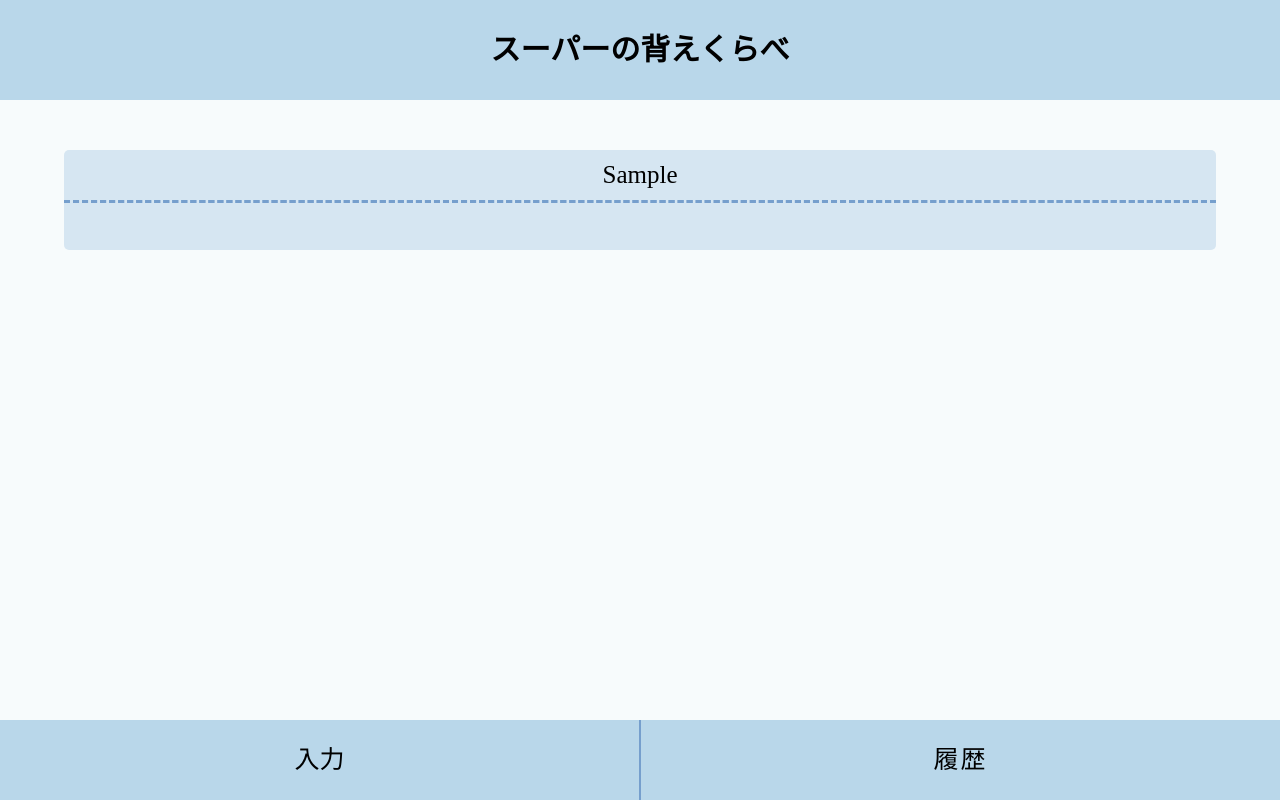
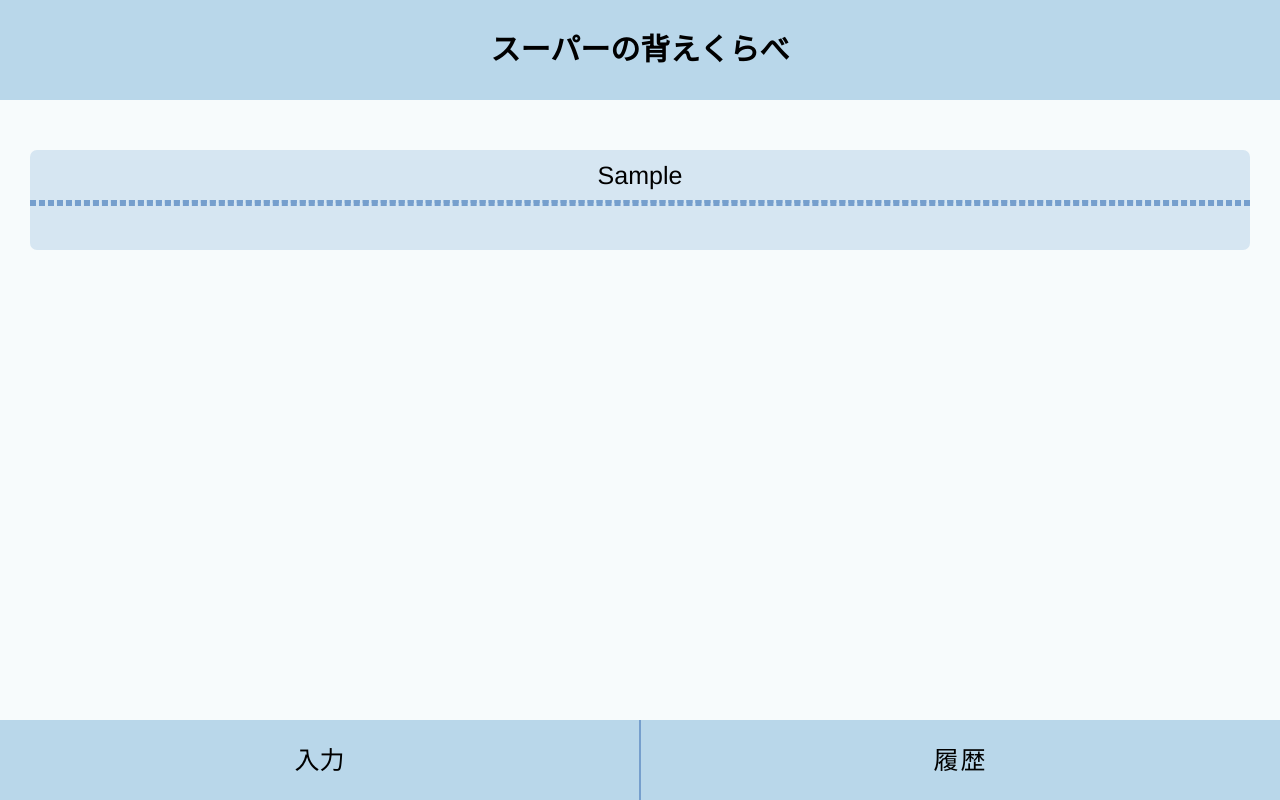
Before and after one commit to chikata1240/sekurabe, a PHP site: page / in a window 1280 px wide. Run offline with PHP 8.4, Linux system fonts and the light colour scheme; tables that the repository leaves empty or names only in its code hold one stand-in row (values such as "Sample post"); style sheets or scripts are compiled from the project's sources.

Commit message:
index.phpのメディアクエリ作成

```diff
--- a/css/index_css/index_pc.css
+++ b/css/index_css/index_pc.css
@@ -1 +1,104 @@
-/* No CSS *//*# sourceMappingURL=index_pc.css.map */
+@charset "UTF-8";
+@media screen and (min-width: 520px) {
+  body {
+    width: 100vw;
+    margin-bottom: 120px;
+    background-color: #f7fbfc;
+    font-family: 'Avenir','Helvetica Neue','Helvetica','Arial','Hiragino Sans','ヒラギノ角ゴシック',YuGothic,'Yu Gothic','メイリオ', Meiryo,'ＭＳ Ｐゴシック','MS PGothic';
+  }
+  body header {
+    width: 100vw;
+    height: 100px;
+    text-align: center;
+    background-color: #b9d7ea;
+  }
+  body header p {
+    font-size: 30px;
+    font-weight: 600;
+    line-height: 100px;
+  }
+  body .index_box {
+    display: -webkit-box;
+    display: -ms-flexbox;
+    display: flex;
+  }
+  body .index_box .super_details {
+    -webkit-box-flex: 6;
+        -ms-flex: 6;
+            flex: 6;
+    margin: 50px 30px 0;
+    background-color: #d6e6f2;
+    border-radius: 7px;
+  }
+  body .index_box .super_details .super_box {
+    width: 100%;
+    height: 50px;
+    text-align: center;
+  }
+  body .index_box .super_details .super_box .super_name {
+    font-size: 25px;
+    line-height: 50px;
+  }
+  body .index_box .super_details .super_box .super_type {
+    font-size: 20px;
+    line-height: 44px;
+    border-top: dashed 3px #769fcd;
+    border-bottom: dashed 3px #769fcd;
+  }
+  body .index_box .super_details .product_box {
+    width: 100%;
+  }
+  body .index_box .super_details .product_box .product {
+    width: 100%;
+    display: -webkit-box;
+    display: -ms-flexbox;
+    display: flex;
+    -webkit-box-pack: justify;
+        -ms-flex-pack: justify;
+            justify-content: space-between;
+    padding: 0 20%;
+    -webkit-box-sizing: border-box;
+            box-sizing: border-box;
+    border-top: dashed 1px #769fcd;
+  }
+  body .index_box .super_details .product_box .product:first-child {
+    border-top: none;
+  }
+  body .index_box .super_details .product_box .product p {
+    line-height: 50px;
+  }
+  body footer {
+    position: fixed;
+    bottom: 0;
+    background-color: #b9d7ea;
+    -webkit-box-sizing: border-box;
+            box-sizing: border-box;
+    text-align: center;
+    width: 100vw;
+    height: 80px;
+  }
+  body footer .flex_box {
+    display: -webkit-box;
+    display: -ms-flexbox;
+    display: flex;
+    -webkit-box-pack: justify;
+        -ms-flex-pack: justify;
+            justify-content: space-between;
+  }
+  body footer .flex_box div {
+    font-size: 25px;
+    line-height: 80px;
+    width: 50%;
+  }
+  body footer .flex_box div:first-child {
+    border-right: solid 2px #769fcd;
+  }
+  body footer .flex_box div:last-child {
+    letter-spacing: 2px;
+  }
+  body footer .flex_box div a {
+    text-decoration: none;
+    color: #000;
+  }
+}
+/*# sourceMappingURL=index_pc.css.map */
--- a/css/index_css/index_pc.scss
+++ b/css/index_css/index_pc.scss
@@ -0,0 +1,97 @@
+@media screen and (min-width:520px)
+{
+  body{
+    width: 100vw;
+    margin-bottom: 120px;
+    background-color: #f7fbfc;
+    font-family: 'Avenir','Helvetica Neue','Helvetica','Arial','Hiragino Sans','ヒラギノ角ゴシック',YuGothic,'Yu Gothic','メイリオ', Meiryo,'ＭＳ Ｐゴシック','MS PGothic';
+
+    // header
+    header{
+      width: 100vw;
+      height: 100px;
+      text-align: center;
+      background-color: #b9d7ea;
+      p{
+        font-size: 30px;
+        font-weight: 600;
+        line-height: 100px;
+      }
+    }
+
+    // index_box
+    .index_box{
+      display: flex;
+      // super_details
+      .super_details{
+        flex: 6;
+        margin: 50px 30px 0;
+        background-color: #d6e6f2;
+        border-radius: 7px;
+
+        .super_box{
+          width: 100%;
+          height: 50px;
+          text-align: center;
+          .super_name{
+            font-size: 25px;
+            line-height: 50px;
+          }
+          .super_type{
+            font-size: 20px;
+            line-height: 44px;
+            border-top:  dashed 3px #769fcd;
+            border-bottom: dashed 3px #769fcd;
+          }
+        }
+        .product_box{
+          width: 100%;
+          .product{
+            width: 100%;
+            display: flex;
+            justify-content: space-between;
+            padding: 0 20%;
+            box-sizing: border-box;
+            border-top: dashed 1px #769fcd;
+            &:first-child{
+              border-top: none;
+            }
+            p{
+              line-height: 50px;
+            }
+          }
+        }
+      }// super_details
+    }// index_box
+
+    // footer
+    footer{
+      position: fixed;
+      bottom: 0;
+      background-color: #b9d7ea;
+      box-sizing: border-box;
+      text-align: center;
+      width: 100vw;
+      height: 80px;
+      .flex_box{
+        display: flex;
+        justify-content: space-between;
+        div{
+          font-size: 25px;
+          line-height: 80px;
+          width: 50%;
+          &:first-child{
+            border-right: solid 2px #769fcd;
+          }
+          &:last-child{
+            letter-spacing: 2px;
+          }
+          a{
+            text-decoration: none;
+            color: #000;
+          }
+        }
+      }
+    }// footer
+  }// body
+}// メディアクエリ
```
Also changed, not shown: 1 other file.
